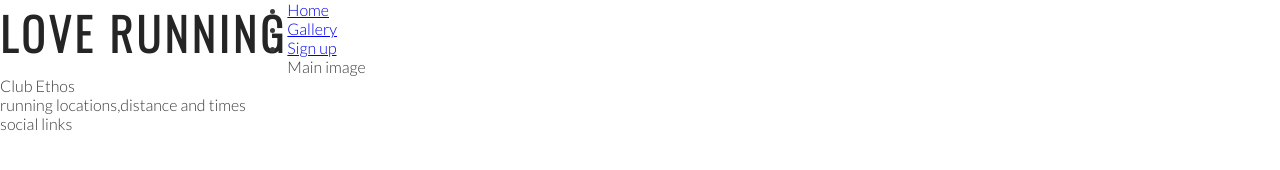
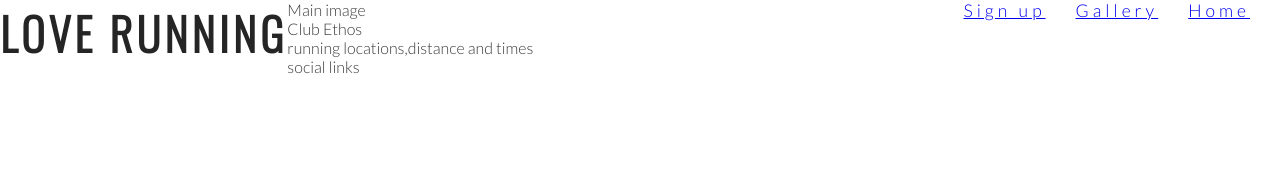
Before and after one commit to JanicaCosta/Love-Running, a plain HTML site: page index.html in a window 1280 px wide. Drawn offline with nearby package versions, Linux system fonts and the light colour scheme.

Commit message:
add some style to lists

```diff
--- a/assets/css/style.css
+++ b/assets/css/style.css
@@ -22,3 +22,15 @@ h1, h2 {
     float: left;
     font-size: 280%;
     }
+
+#menu{
+    font-size: 110%;
+    letter-spacing: 4px;
+    }
+
+#menu li{
+    float: right;
+    list-style-type: none;
+    margin-right: 30px;
+
+}
--- a/index.html
+++ b/index.html
@@ -15,7 +15,7 @@
             <h1 id="logo">Love Running</h1>
         </a>
         <nav>
-            <ul>
+            <ul id="menu">
                 <li>
                     <a href="index.html">Home</a>
                 </li>
```
